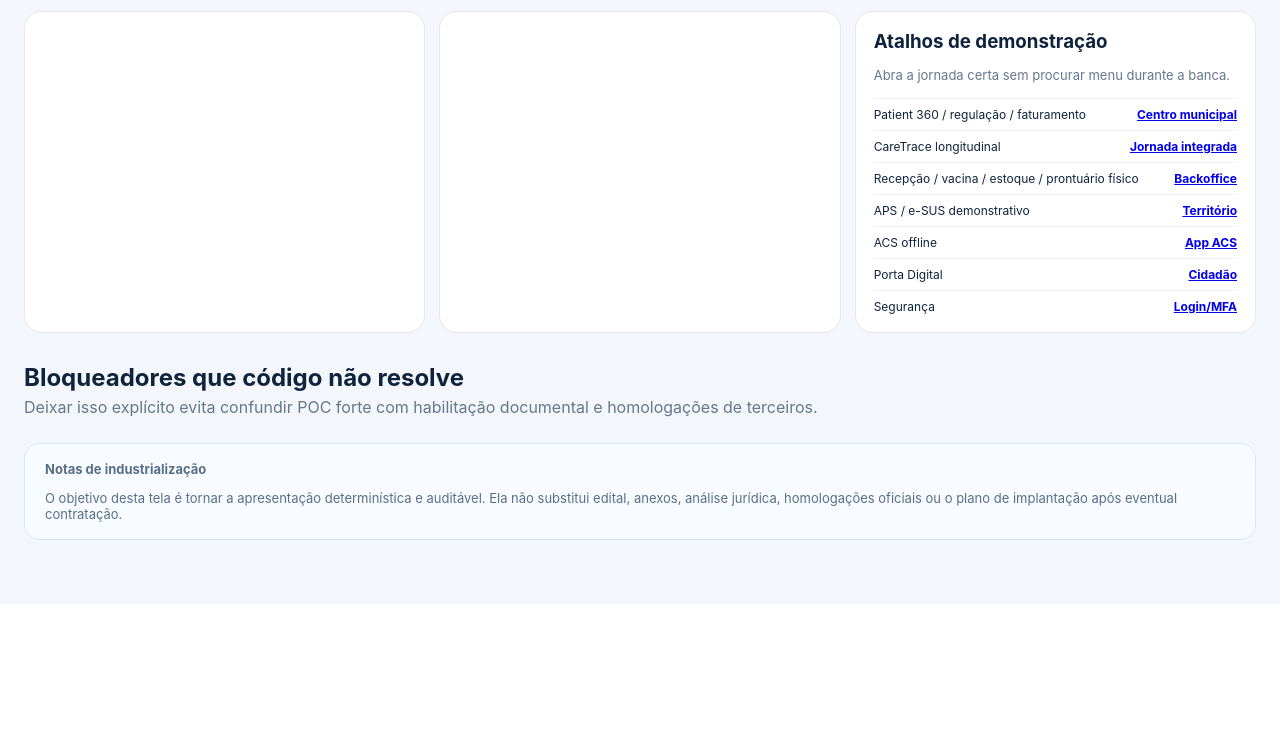
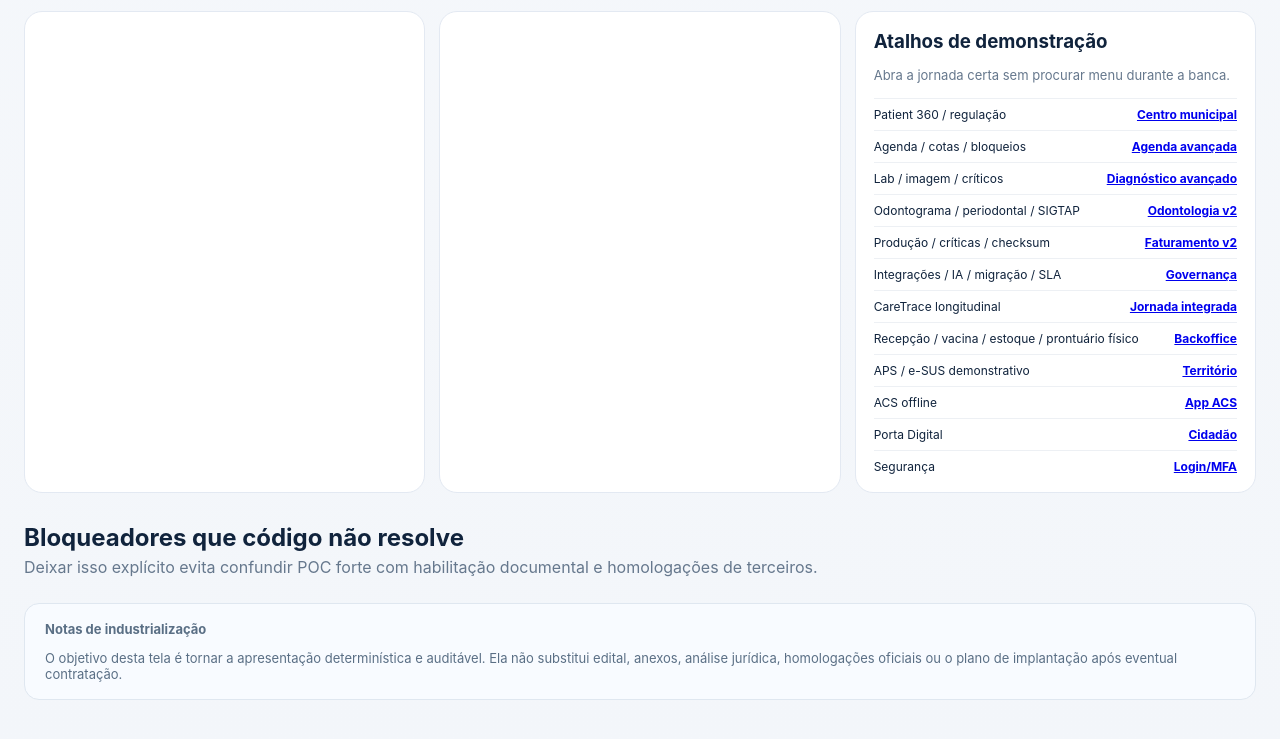
Before and after one commit to felipemenezes25000-spec/teste-de-jundiai-definitivo, a plain HTML site: page src/Jundiai.Api/wwwroot/poc.html in a window 1280 px wide. Shown: the part 1629-2368 px from the top of the page. Before the commit the page ends 2233 px from the top, so only its background shows below. Drawn offline with Linux system fonts and the light colour scheme; no server answers.

Commit message:
feat: adiciona atalhos avançados ao modo banca

```diff
--- a/src/Jundiai.Api/wwwroot/poc.html
+++ b/src/Jundiai.Api/wwwroot/poc.html
@@ -17,6 +17,7 @@
     <a class="button ghost" href="/operations.html">Backoffice</a>
     <a class="button ghost" href="/citizen.html">Cidadão</a>
     <a class="button ghost" href="/caretrace.html">CareTrace</a>
+    <a class="button ghost" href="/governance.html">Governança</a>
     <button class="ghost" id="refresh">Atualizar</button>
     <button id="logout">Sair</button>
   </div>
@@ -70,7 +71,12 @@
       <h3>Atalhos de demonstração</h3>
       <p>Abra a jornada certa sem procurar menu durante a banca.</p>
       <div class="rows">
-        <div class="row"><span>Patient 360 / regulação / faturamento</span><strong><a href="/">Centro municipal</a></strong></div>
+        <div class="row"><span>Patient 360 / regulação</span><strong><a href="/">Centro municipal</a></strong></div>
+        <div class="row"><span>Agenda / cotas / bloqueios</span><strong><a href="/agenda.html">Agenda avançada</a></strong></div>
+        <div class="row"><span>Lab / imagem / críticos</span><strong><a href="/diagnostics.html">Diagnóstico avançado</a></strong></div>
+        <div class="row"><span>Odontograma / periodontal / SIGTAP</span><strong><a href="/dental-v2.html">Odontologia v2</a></strong></div>
+        <div class="row"><span>Produção / críticas / checksum</span><strong><a href="/billing-v2.html">Faturamento v2</a></strong></div>
+        <div class="row"><span>Integrações / IA / migração / SLA</span><strong><a href="/governance.html">Governança</a></strong></div>
         <div class="row"><span>CareTrace longitudinal</span><strong><a href="/caretrace.html">Jornada integrada</a></strong></div>
         <div class="row"><span>Recepção / vacina / estoque / prontuário físico</span><strong><a href="/operations.html">Backoffice</a></strong></div>
         <div class="row"><span>APS / e-SUS demonstrativo</span><strong><a href="/esus.html">Território</a></strong></div>
```
